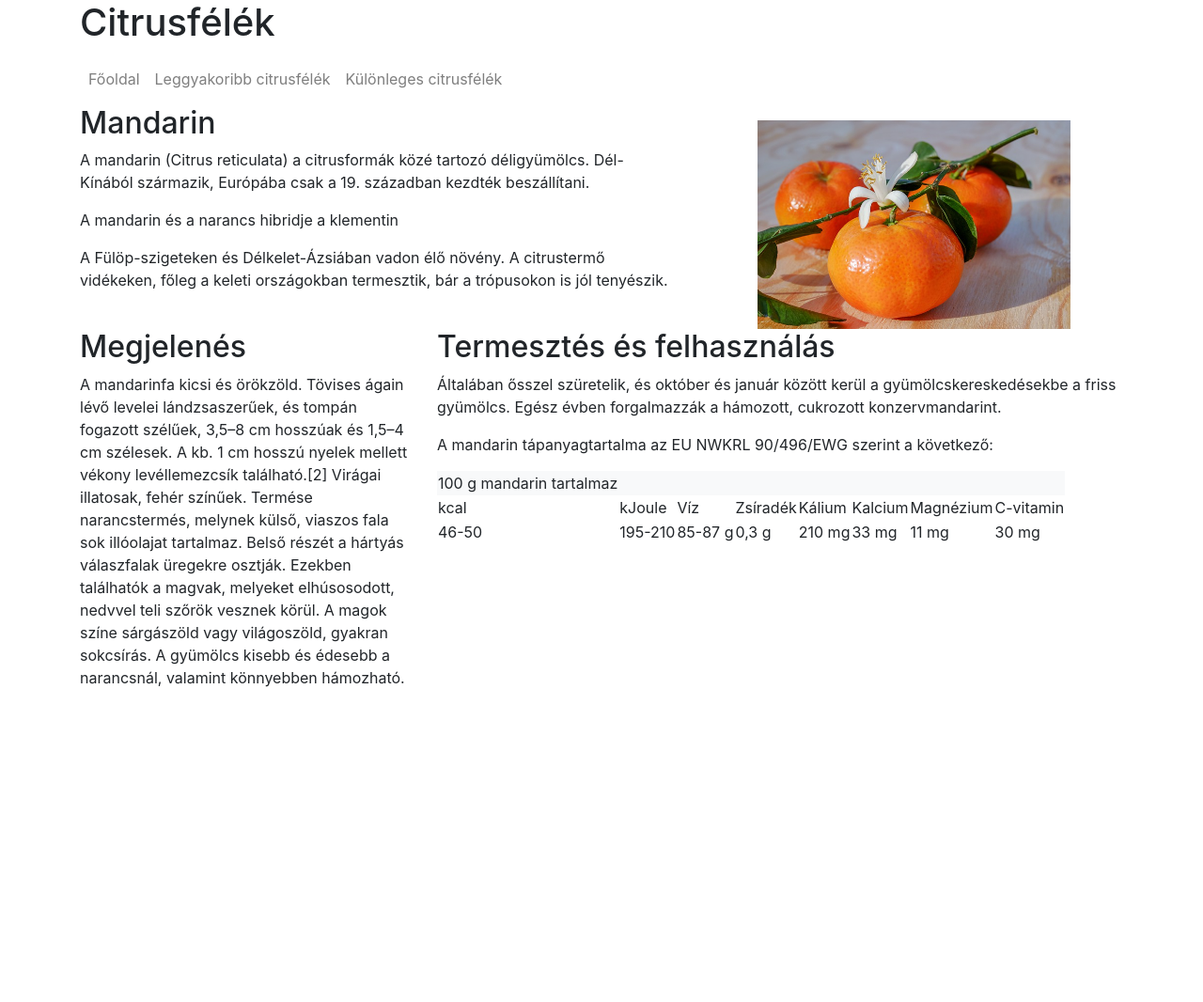
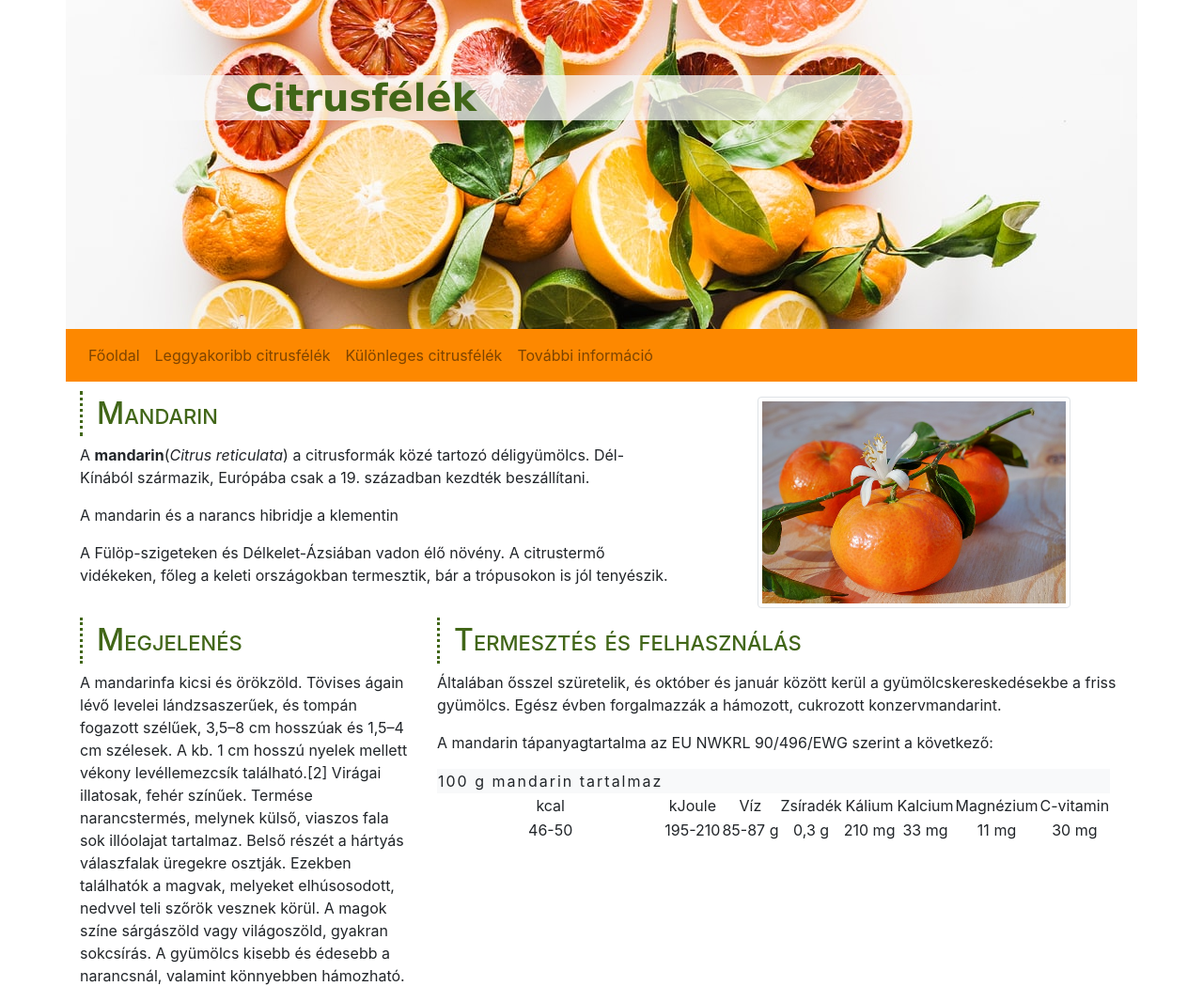
Before and after one commit to englert/web_alapvizsga_2020_12_15, a plain HTML site: page mandarin.html in a window 1280 px wide. Shown: the whole page at 94% size. Before the commit the page ends 800 px from the top, so only its background shows below. Drawn offline with Linux system fonts and the light colour scheme.

Commit message:
HTML tag segítségével mindkét oldalon a „Mandarin” alcímhez tartozó első bekezdésben emelje ki a „mandarin” első előfordulását félkövéren, míg a hozzátartozó, zárójelben található latin kifejezését dőlt stílussal!

```diff
--- a/mandarin.html
+++ b/mandarin.html
@@ -1,9 +1,12 @@
 <!DOCTYPE html>
-<html>
+<html lang="hu">
 
 <head>
+    <meta charset="UTF-8">
+    <title>Citrusfélék</title>
     <meta name="viewport" content="width=device-width, initial-scale=1, shrink-to-fit=no">
     <link rel="stylesheet" href="bootstrap/css/bootstrap.min.css">
+    <link rel="stylesheet" href="css/style.css">
 </head>
 
 <body>
@@ -24,6 +27,7 @@
                 <a class="nav-link" href="index.html">Főoldal</a>
                 <a class="nav-link" href="index.html#leggyakoribb">Leggyakoribb citrusfélék</a>
                 <a class="nav-link" href="index.html#kulonleges">Különleges citrusfélék</a>
+                <a class="nav-link" href="https://hu.wikipedia.org/wiki/Citrusform%C3%A1k" target="_blank">További információ</a>
             </div>
         </div>
     </nav>
@@ -31,7 +35,7 @@
         <article class="row">
             <div class="col-md-7">
                 <h2>Mandarin</h2>
-                <p>A mandarin (Citrus reticulata) a citrusformák közé tartozó déligyümölcs.
+                <p>A <strong>mandarin</strong>(<em>Citrus reticulata</em>) a citrusformák közé tartozó déligyümölcs.
                     Dél-Kínából származik, Európába csak a 19. században kezdték beszállítani.</p>
                 <p>A mandarin és a narancs hibridje a klementin</p>
                 <p>A Fülöp-szigeteken és Délkelet-Ázsiában vadon élő növény. A citrustermő vidékeken, főleg a keleti
@@ -39,7 +43,7 @@
 
             </div>
             <div class="col-md-5">
-                <img src="img/mandarin2.jpg" class="w-75 mt-3 mx-auto d-block" alt="Mandarin">
+                <img src="img/mandarin2.jpg" class="w-75 mt-3 mx-auto d-block img-fluid img-thumbnail" alt="Mandarin">
             </div>
             <div class="col-12 col-xl-4">
                 <h2>Megjelenés</h2>
```
Also changed, not shown: index.html (+1 -1 lines).
